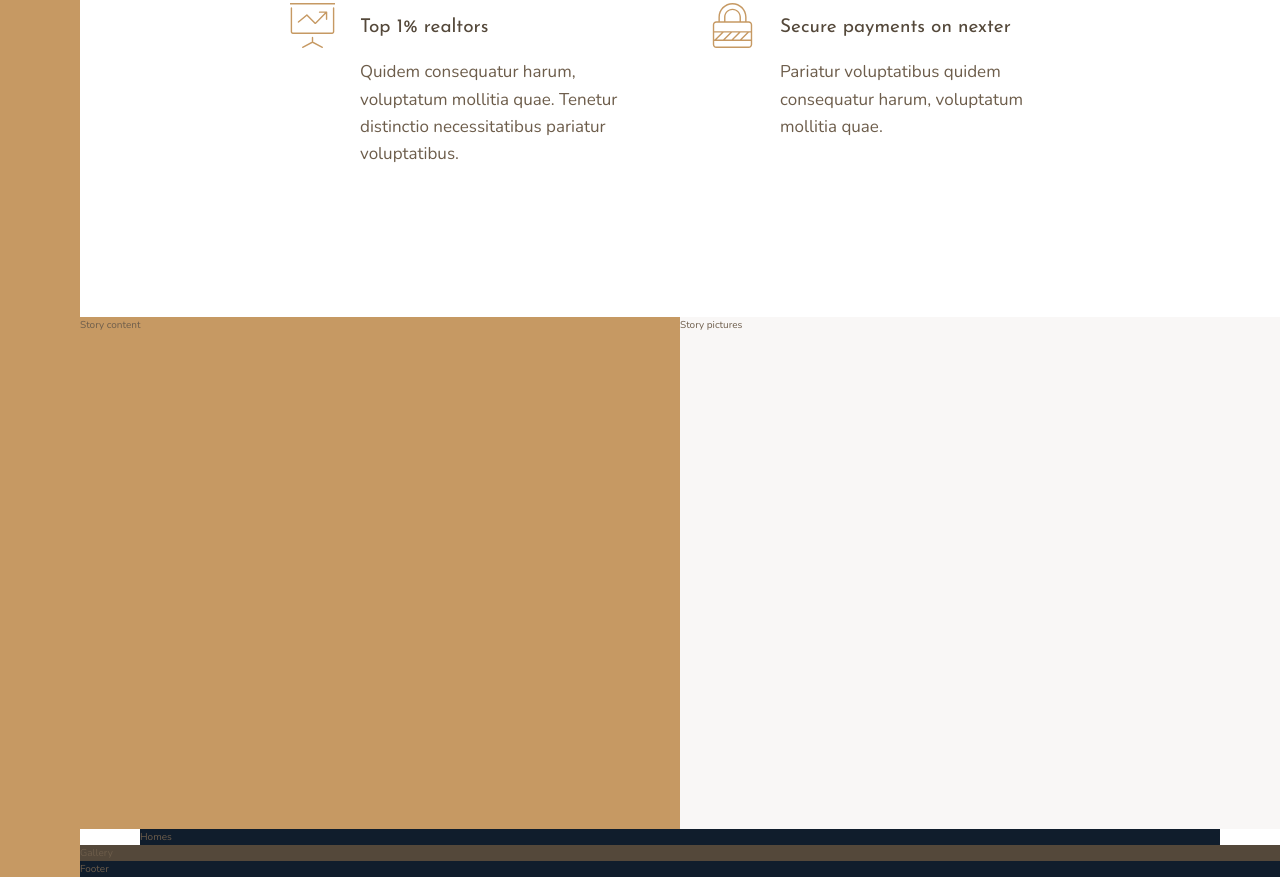
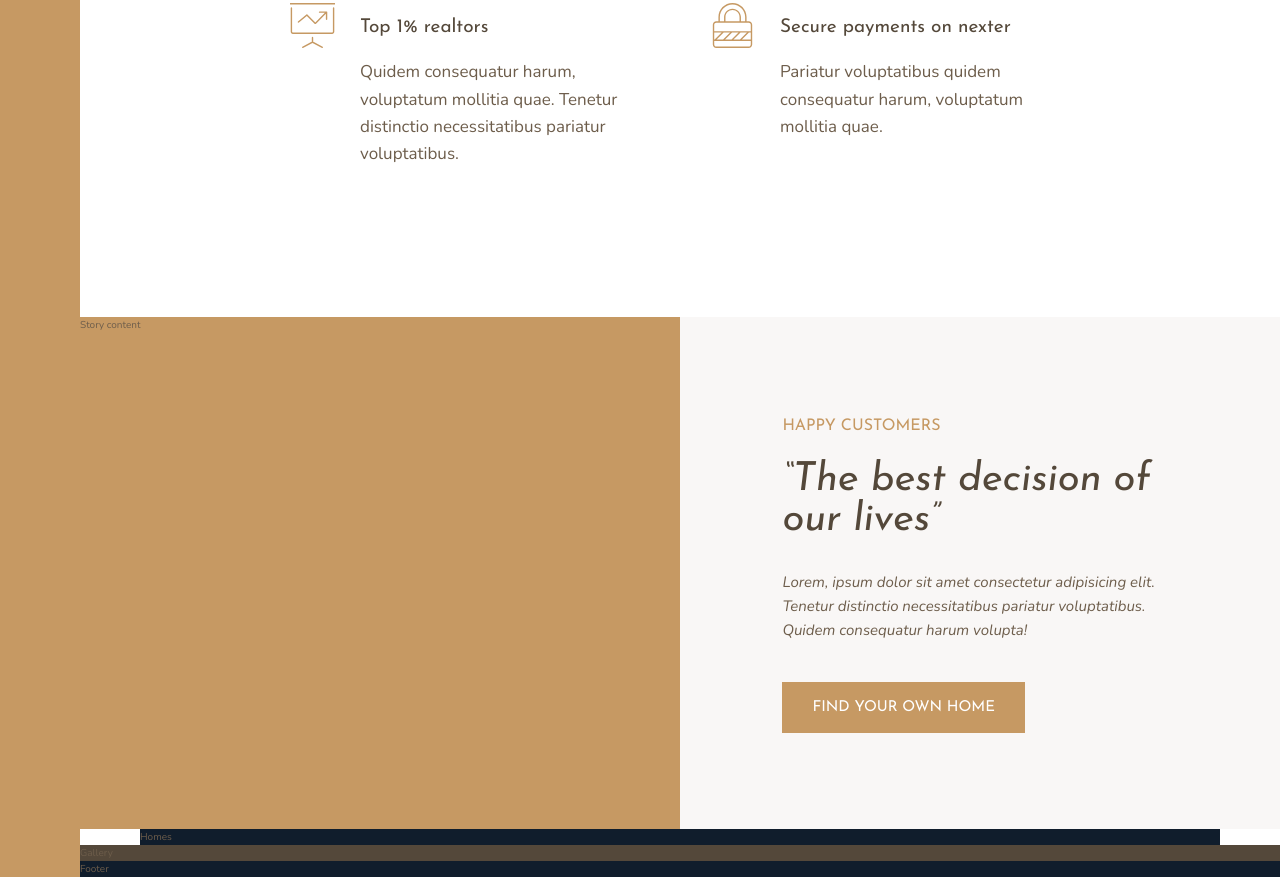
Before and after one commit to limon4ikas/nexter, a website: page index.html in a window 1280 px wide. Shown: the part 1178-2055 px from the top of the page. Drawn offline with nearby package versions, Linux system fonts and the light colour scheme.

Commit message:
story section content

```diff
--- a/index.html
+++ b/index.html
@@ -86,7 +86,18 @@
 
     <div class="story__pictures">Story content</div>
 
-    <div class="story__content">Story pictures</div>
+    <div class="story__content">
+      <h3 class="heading-3 mb-sm">Happy Customers</h3>
+      <h2 class="heading-2 heading-2--dark mb-md">
+        &ldquo;The best decision of our lives&rdquo;
+      </h2>
+      <p class="story__text">
+        Lorem, ipsum dolor sit amet consectetur adipisicing elit. Tenetur
+        distinctio necessitatibus pariatur voluptatibus. Quidem consequatur
+        harum volupta!
+      </p>
+      <button class="btn">Find your own home</button>
+    </div>
 
     <section class="homes">Homes</section>
 
--- a/sass/_story.scss
+++ b/sass/_story.scss
@@ -9,5 +9,24 @@
     background-color: $color-grey-light-1;
 
     grid-column: col-start 5 / full-end;
+
+    padding: 6rem 8vw;
+
+    /*
+    display: flex;
+    flex-direction: column;
+    justify-content: center;
+    align-items: flex-start;
+    */
+
+    display: grid;
+    align-content: center;
+    justify-items: start;
+  }
+
+  &__text {
+    font-size: 1.5rem;
+    font-style: italic;
+    margin-bottom: 4rem;
   }
 }
--- a/sass/_typography.scss
+++ b/sass/_typography.scss
@@ -9,10 +9,24 @@
 
 .heading-2 {
   @extend %heading;
+  font-size: 4rem;
+  font-style: italic;
+  line-height: 1;
+
+  &--light {
+    color: $color-grey-light-1;
+  }
+
+  &--dark {
+    color: $color-grey-dark-1;
+  }
 }
 
 .heading-3 {
   @extend %heading;
+  font-size: 1.6rem;
+  color: $color-primary;
+  text-transform: uppercase;
 }
 .heading-4 {
   @extend %heading;
@@ -26,3 +40,36 @@
     color: $color-grey-dark-1;
   }
 }
+
+.btn {
+  background-color: $color-primary;
+  color: #fff;
+  border: none;
+  border-radius: 0;
+  font-family: $font-display;
+  font-size: 1.5rem;
+  text-transform: uppercase;
+  padding: 1.8rem 3rem;
+  cursor: pointer;
+  transition: all 0.2s;
+
+  &:hover {
+    background-color: $color-primary-dark;
+  }
+}
+
+.mb-sm {
+  margin-bottom: 2rem;
+}
+
+.mb-md {
+  margin-bottom: 3rem;
+}
+
+.mb-lg {
+  margin-bottom: 4rem;
+}
+
+.mb-hg {
+  margin-bottom: 8rem;
+}
```
Also changed, not shown: css/style.css.
